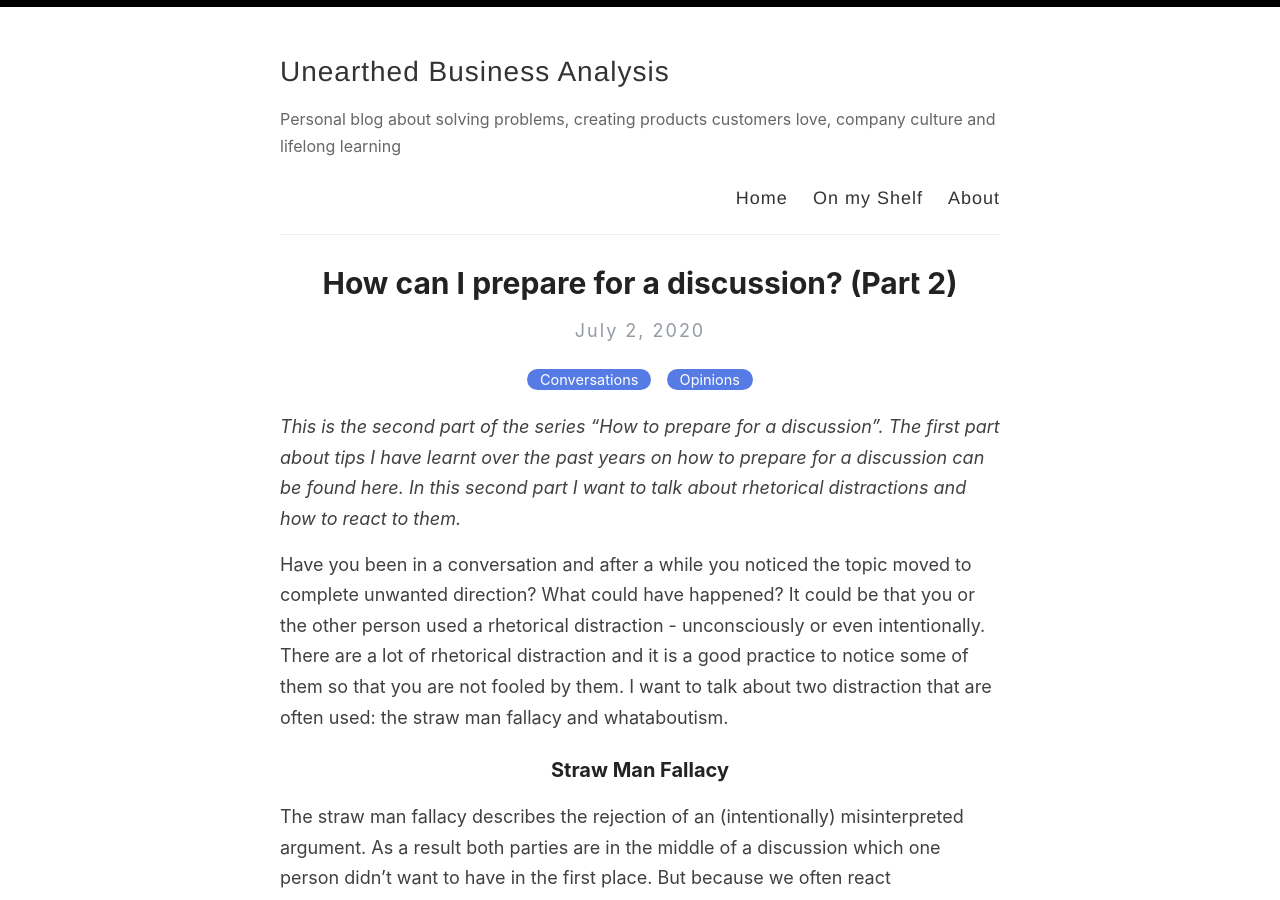
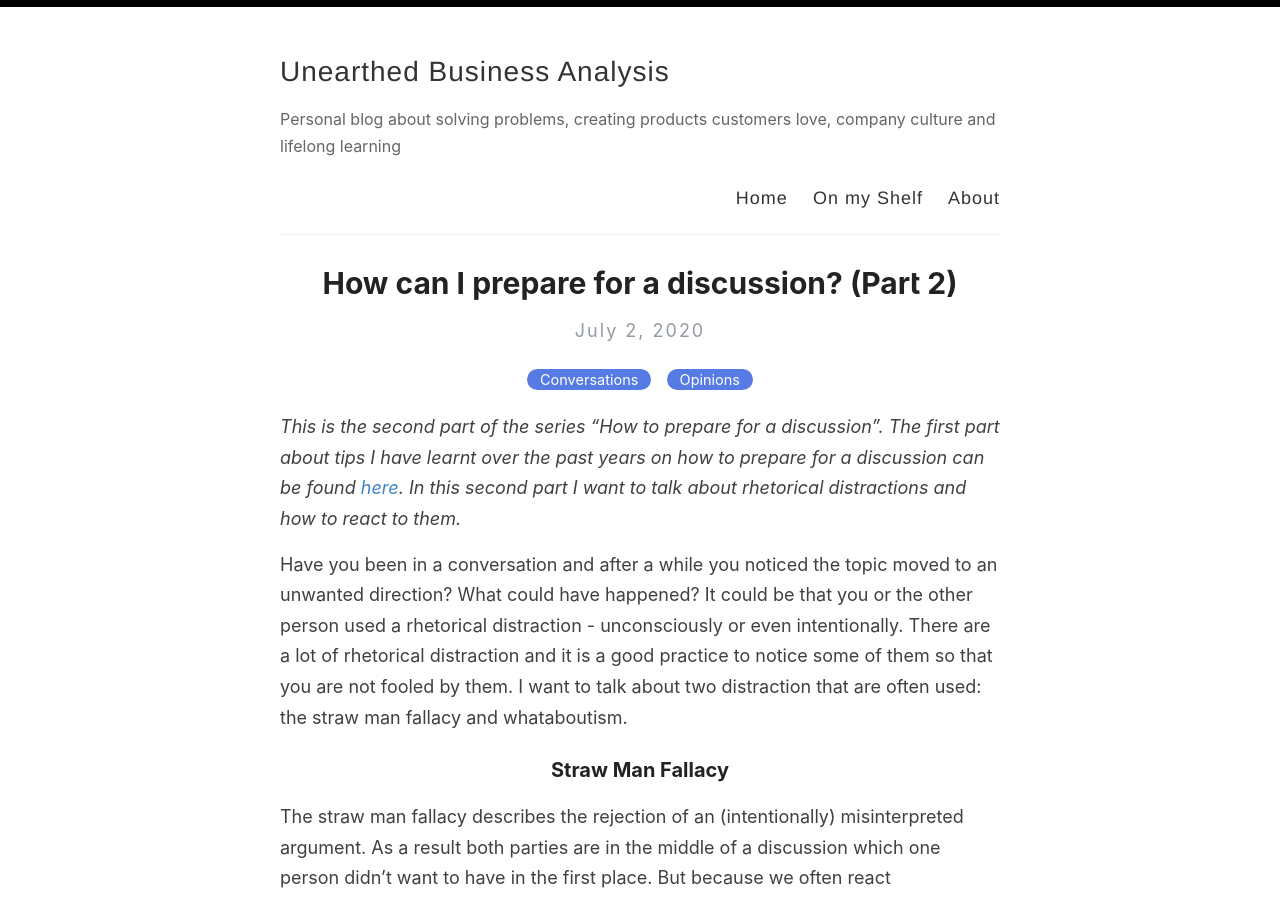
Before and after one commit to noldorf/unearthedBA, a Jekyll site: the page built from _posts/2020-07-01-DiscussionPart2.md, in a window 1280 px wide and 900 px high. Built offline with Jekyll 4.4.1, drawn with Linux system fonts in a browser that asks for light colours; some of the changed text lies outside the part shown.

Commit message:
Adding links to the first part

```diff
--- a/_posts/2020-07-01-DiscussionPart2.md
+++ b/_posts/2020-07-01-DiscussionPart2.md
@@ -6,9 +6,9 @@ categories: [Conversations, Opinions]
 date: 2020-07-02
 ---
 
-*This is the second part of the series “How to prepare for a discussion”. The first part about tips I have learnt over the past years on how to prepare for a discussion can be found here. In this second part I want to talk about rhetorical distractions and how to react to them.*
+*This is the second part of the series “How to prepare for a discussion”. The first part about tips I have learnt over the past years on how to prepare for a discussion can be found [here](https://www.unearthedba.com/discussionpart1/). In this second part I want to talk about rhetorical distractions and how to react to them.*
 
-Have you been in a conversation and after a while you noticed the topic moved to complete unwanted direction? What could have happened? It could be that you or the other person used a rhetorical distraction - unconsciously or even intentionally. There are a lot of rhetorical distraction and it is a good practice to notice some of them so that you are not fooled by them. I want to talk about two distraction that are often used: the straw man fallacy and whataboutism.
+Have you been in a conversation and after a while you noticed the topic moved to an unwanted direction? What could have happened? It could be that you or the other person used a rhetorical distraction - unconsciously or even intentionally. There are a lot of rhetorical distraction and it is a good practice to notice some of them so that you are not fooled by them. I want to talk about two distraction that are often used: the straw man fallacy and whataboutism.
 
 ### Straw Man Fallacy
 The straw man fallacy describes the rejection of an (intentionally) misinterpreted argument. As a result both parties are in the middle of a discussion which one person didn’t want to have in the first place. But because we often react spontaneously in a conversational situational we automatically respond to the twisted statement of our opponent.
@@ -36,7 +36,7 @@ They all have in common to create some kind of twisted version of an opponent’
 * **ignoring:** Keep going to advocating your original version without reacting to the twisted version
 * **accepting:** Start defending the twisted version of your statement instead of your original one. But keep in mind the longer you go down this path the harder it gets to call out the straw man later.
 
-Finally let’s assume the straw man wasn’t placed intentionally but unconsciously. This is happening a lot, because we do not listen carefully. Often we are just waiting for the right keyword we are expecting from the other person to react on. In summary we all need to take care to be active listeners (see also the first part) and don’t place a straw man unwanted.
+Finally let’s assume the straw man wasn’t placed intentionally but unconsciously. This is happening a lot, because we do not listen carefully. Often we are just waiting for the right keyword we are expecting from the other person to react on. In summary we all need to take care to be active listeners (see also the [first part](https://www.unearthedba.com/discussionpart1/) and don’t place a straw man unwanted.
 
 ### Whataboutism
 I think whataboutism is the best known rhetorical distraction of all. The strategy is very simple. One tries to relativise one person’s statement by presenting a new statement which leads away from the original one. The original topic gets lost as a result. An example is the Black Lives Matter vs All Lives Matter movement. Of course all lives matter, but this movement neglects the specific challenges people of colour face every day.
```
